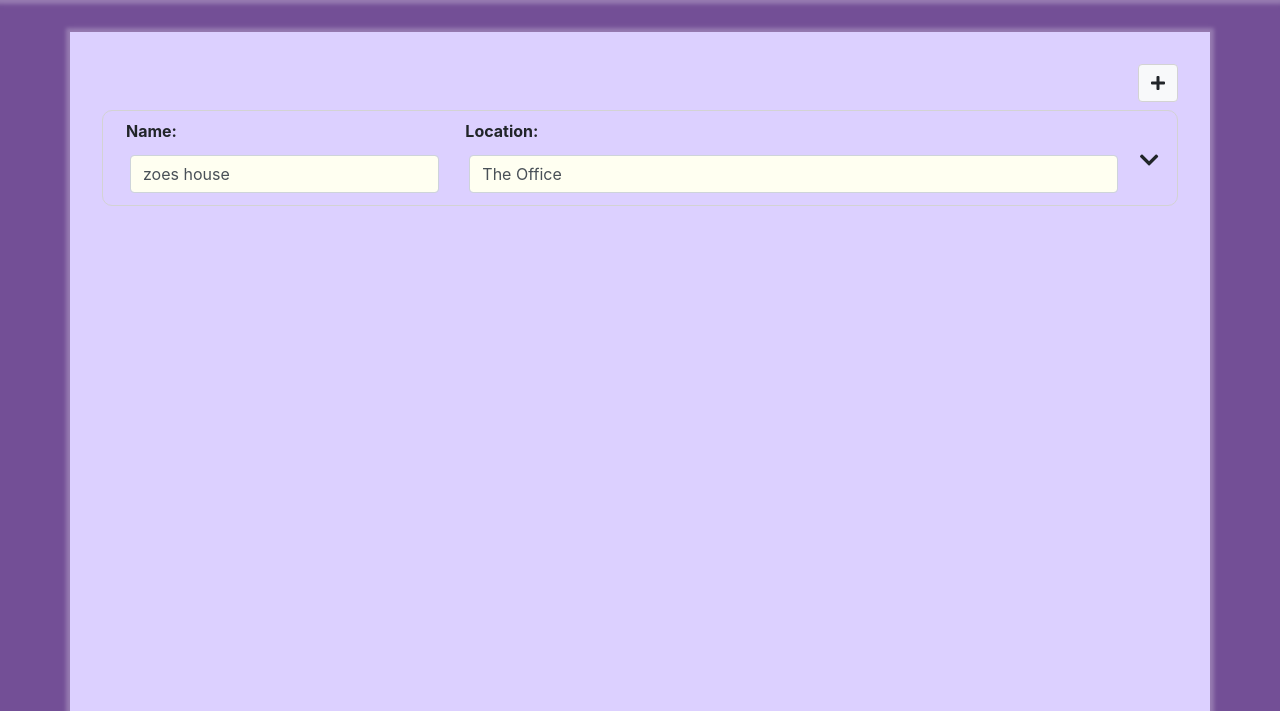
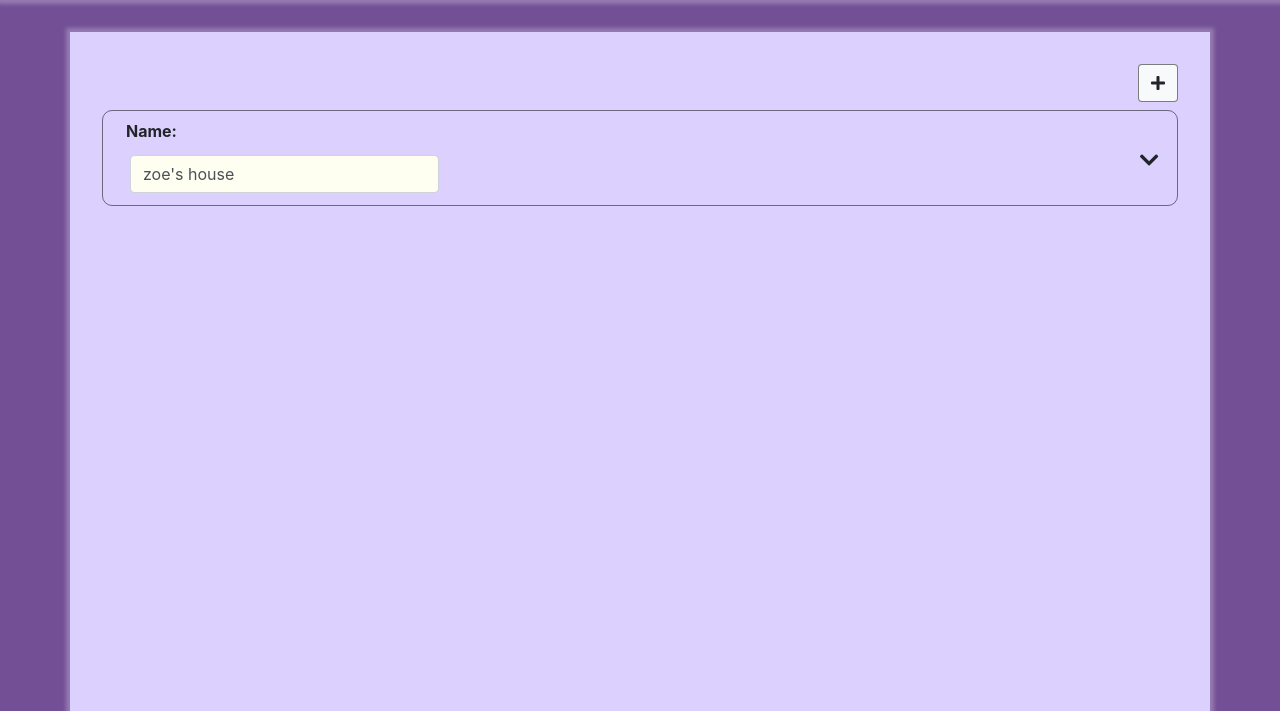
Before and after one commit to AudioOdyssey/AA1, a Flask app: page /story/location/show in a window 1280 px wide. Shown: the part 56-767 px from the top of the page. Run offline with Flask 2, Linux system fonts and the light colour scheme; some libraries are stand-ins or nearby versions.

Commit message:
formatting

```diff
--- a/web/main.py
+++ b/web/main.py
@@ -108,12 +108,12 @@ def object_show():
 
 @app.route("/story/event/show")
 def event_show():
-    events= [StoryEvent(1, 1, "FieldDay", "KidsGoOutside", 1, False)]
+    events= [StoryEvent(1, 1, "Field Day", "Kids Go Outside", 1, False)]
     return render_template("story/event/show.html", events=events, story_id=1)
 
 @app.route("/story/location/show")
 def location_show():
-    locations= [StoryLocation(1, 1, "zoes house", "yay", "y", "eyay", 1, False, 1, True,0, 8, 1)]
+    locations= [StoryLocation(1, 1, "zoe's house", "its in solon", "solon", "its gone", 1, False, 1, True,0, 8, 1)]
     return render_template("story/location/show.html", locations=locations, story_id=1)
 
 @app.route("/about")
--- a/web/static/css/story/location/show.css
+++ b/web/static/css/story/location/show.css
@@ -8,9 +8,9 @@
 }
 
 .location-main-row {
-    border-top: 1px solid lightgrey;
-    border-left: 1px solid lightgrey;
-    border-right: 1px solid lightgrey;
+    border-top: 1px solid RGBA(0,0,0,.5);
+    border-left: 1px solid RGBA(0,0,0,.5);
+    border-right: 1px solid RGBA(0,0,0,.5);
     padding: 0.5em;
 }
 
@@ -22,7 +22,7 @@
 .location-main-row:last-of-type {
     border-bottom-left-radius: 10px;
     border-bottom-right-radius: 10px;
-    border-bottom: 1px solid lightgrey;
+    border-bottom: 1px solid RGBA(0,0,0,.5);
 }
 
 .down-arrow {
@@ -57,7 +57,7 @@
 }
 
 #add-btn {
-    border: 1px solid lightgrey;
+    border: 1px solid RGBA(0,0,0,.5);
     margin-left: auto;
     margin-bottom: .5em;
 }
--- a/web/static/css/story/update.css
+++ b/web/static/css/story/update.css
@@ -5,7 +5,7 @@
     background: white;
     border-radius: 10px;
     margin: 0.25em;
-    border: 1px solid lightgrey;
+    border: 1px solid RGBA(0,0,0,.5);
     padding: 0.5em;
 }
 a,a:hover {
--- a/web/templates/story/location/show.html
+++ b/web/templates/story/location/show.html
@@ -31,13 +31,13 @@
         <hr>
         <label>Post Event Description</label>
         <textarea class="form-control" rows="3" name="loc_post_event_description"></textarea>
-
+        <hr>
         <label>Event ID</label>
         <input type="text" autocomplete="off" name="event_id">
-
+        <hr>
         <label>Next Location ID</label>
         <input type="text" autocomplete="off" name="next_loc_id">
-
+        <hr>
         <label>Auto Goto</label>
         <input type="checkbox" autocomplete="off" name="auto_goto">
 
@@ -58,10 +58,6 @@
                 <label><b>Name:</b></label>
                 <input class="form-control" type="text" name="location-name" onchange="location_changed(this)" value="{{ location.location_name }}">
             </div>
-            <div class="col-sm-8">
-                <label><b>Location:</b></label>
-                <input class="form-control" type="text" name="location-desc" onchange="location_changed(this)" value="The Office">
-            </div>
         </section>
         <section class="flex-0" onclick="location_show(this)">
             <i class="fas fa-chevron-down fa-lg down-arrow"></i>
@@ -71,13 +67,16 @@
         <hr>
         <label> Original Description</label>
         <textarea class="form-control" rows="3" name="location_origin_description" onchange="location_changed(this)">{{ location.original_description }}</textarea>
-
+       <hr>
         <label>Short Description</label>
         <textarea class="form-control" rows="3" name="location_short_description" onchange="location_changed(this)">{{ location.short_description }}</textarea>
-
+        <hr>
         <label>Post Event Description</label>
         <textarea class="form-control" rows="3" name="location_post_event_description" onchange="location_changed(this)">{{ location.post_event_description }}</textarea>
-
+       <hr>
+        <label>Event ID</label>
+        <datalist class="form-control" rows="3" name="location_event_id" onchange="location_changed(this)">{{ location.location_event_id }}</datalist>
+        <br>
         <label>Auto Go To</label>
         {% if location.auto_goto %}
         <input type="checkbox" autocomplete="off" name="auto_goto" onchange="location_changed(this)">
```
Also changed, not shown: web/static/css/story/object/show.css (+5 -5 lines).
